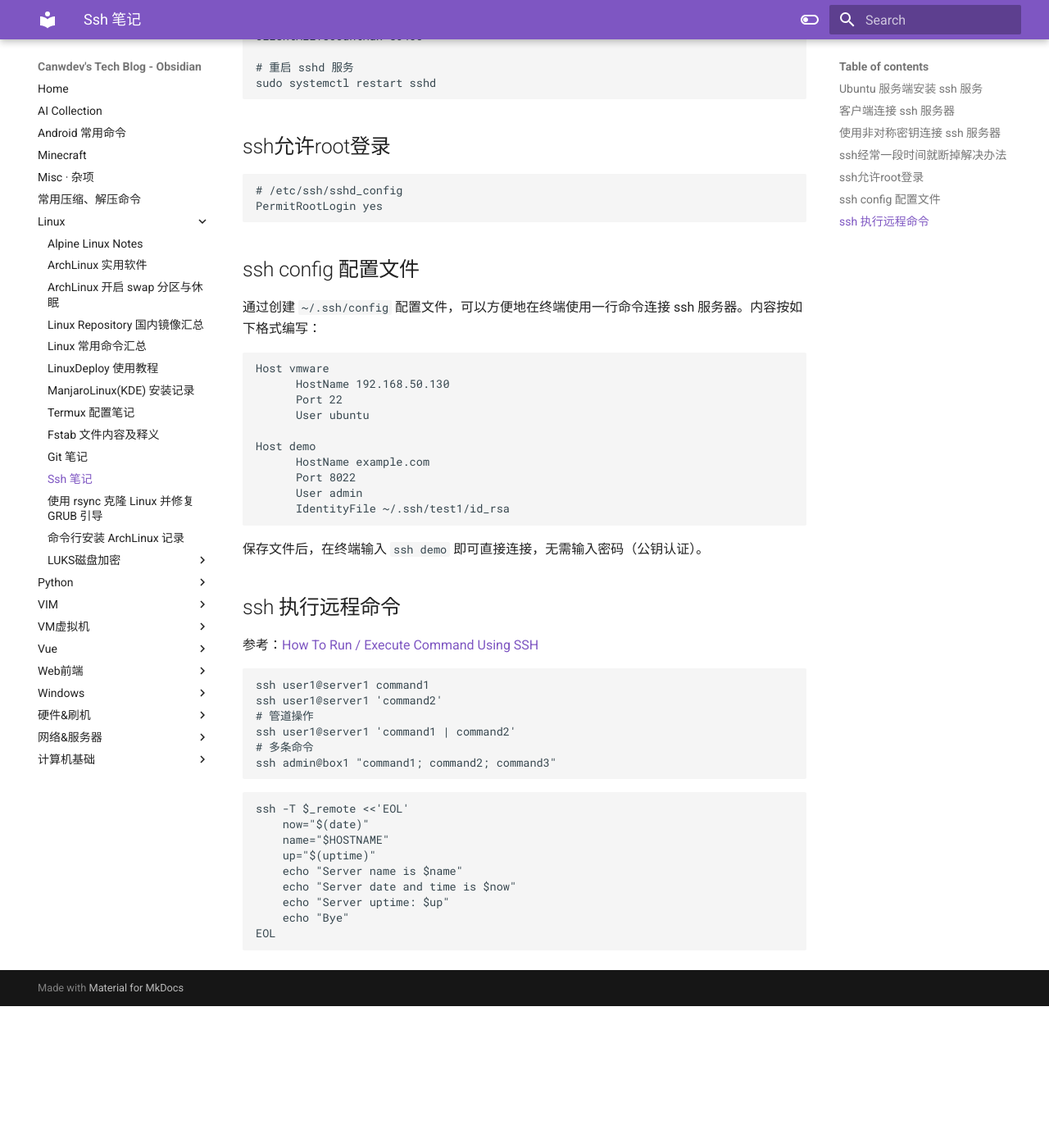
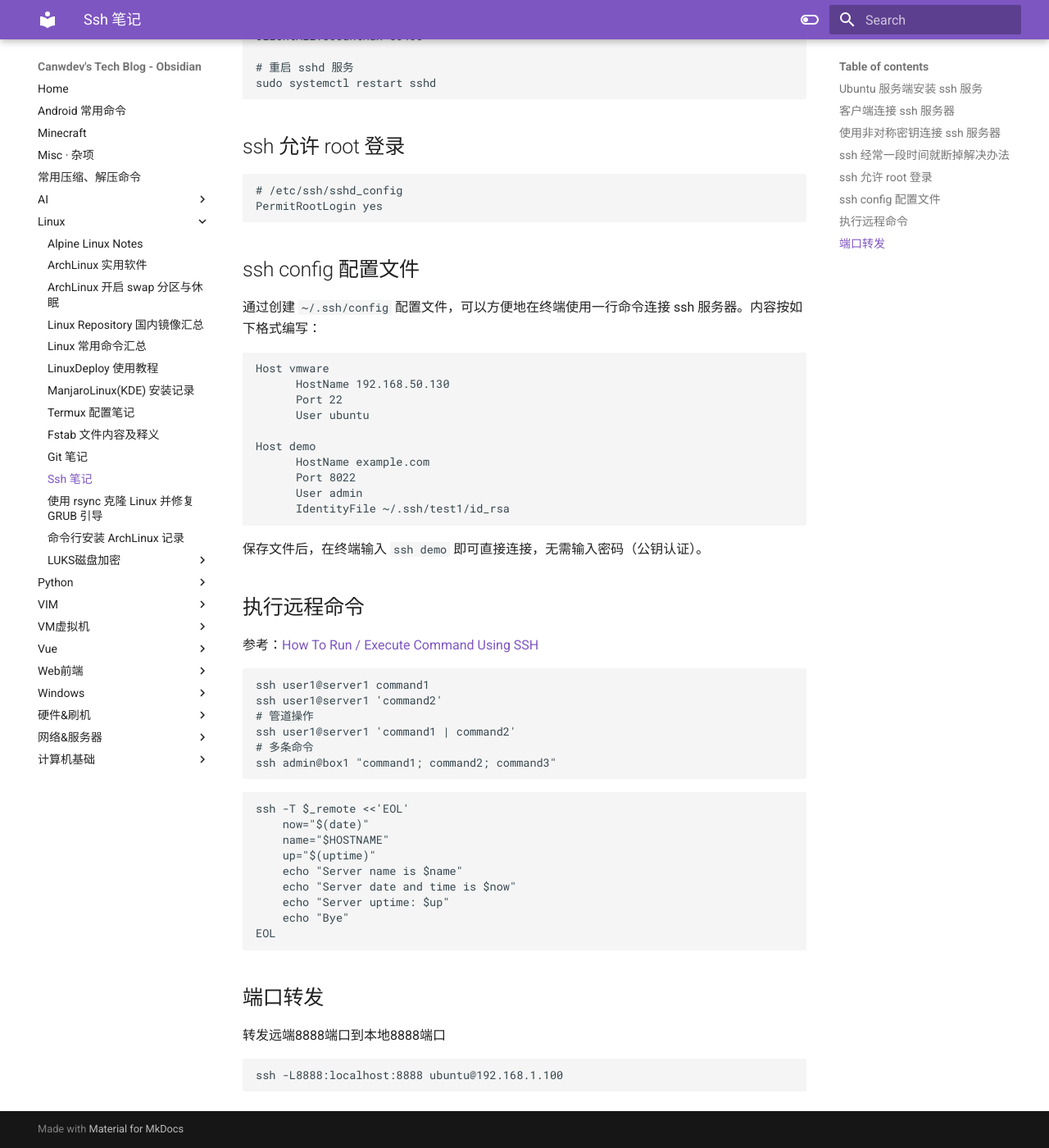
Before and after one commit to canwdev/canwdev.github.io, an MkDocs documentation site: the page built from docs/Linux/ssh 笔记.md, in a window 1280 px wide and 1400 px high, scrolled down 1842 px. Shown: the whole window at 82% size. Built offline with MkDocs 1.6.1 and Material for MkDocs 9.7.7, drawn with Linux system fonts in a browser that asks for light colours; before the commit the page ends 3069 px from its top, so only the background shows below that; some of the changed text lies outside the part shown.

Commit message:
vault backup: 2023-04-19 18:41:51

````diff
--- a/docs/Linux/ssh 笔记.md
+++ b/docs/Linux/ssh 笔记.md
@@ -73,7 +73,7 @@ PasswordAuthentication no
 sudo systemctl restart sshd
 ```
 
-## ssh经常一段时间就断掉解决办法
+## ssh 经常一段时间就断掉解决办法
 
 ```
 sudo vim /etc/ssh/sshd_config
@@ -92,7 +92,7 @@ ClientAliveCountMax 86400
 sudo systemctl restart sshd
 ```
 
-## ssh允许root登录
+## ssh 允许 root 登录
 
 ```
 # /etc/ssh/sshd_config
@@ -118,7 +118,7 @@ Host demo
 
 保存文件后，在终端输入 `ssh demo` 即可直接连接，无需输入密码（公钥认证）。
 
-## ssh 执行远程命令
+## 执行远程命令
 
 参考：[How To Run / Execute Command Using SSH](https://www.cyberciti.biz/faq/unix-linux-execute-command-using-ssh/)
 
@@ -142,3 +142,10 @@ ssh -T $_remote <<'EOL'
 	echo "Bye"
 EOL
 ```
+
+## 端口转发
+
+转发远端8888端口到本地8888端口
+```sh
+ssh -L8888:localhost:8888 ubuntu@192.168.1.100
+```
````
Also changed, not shown: docs/AI/AI Collection.md (renamed from docs/AI Collection.md, +3 -6 lines), docs/AI/动手学深度学习.md (added, +59 -0 lines), docs/Windows/WSL 配置指南.md (+2 -1 lines), docs/Windows/Windows.md (+6 -5 lines).
